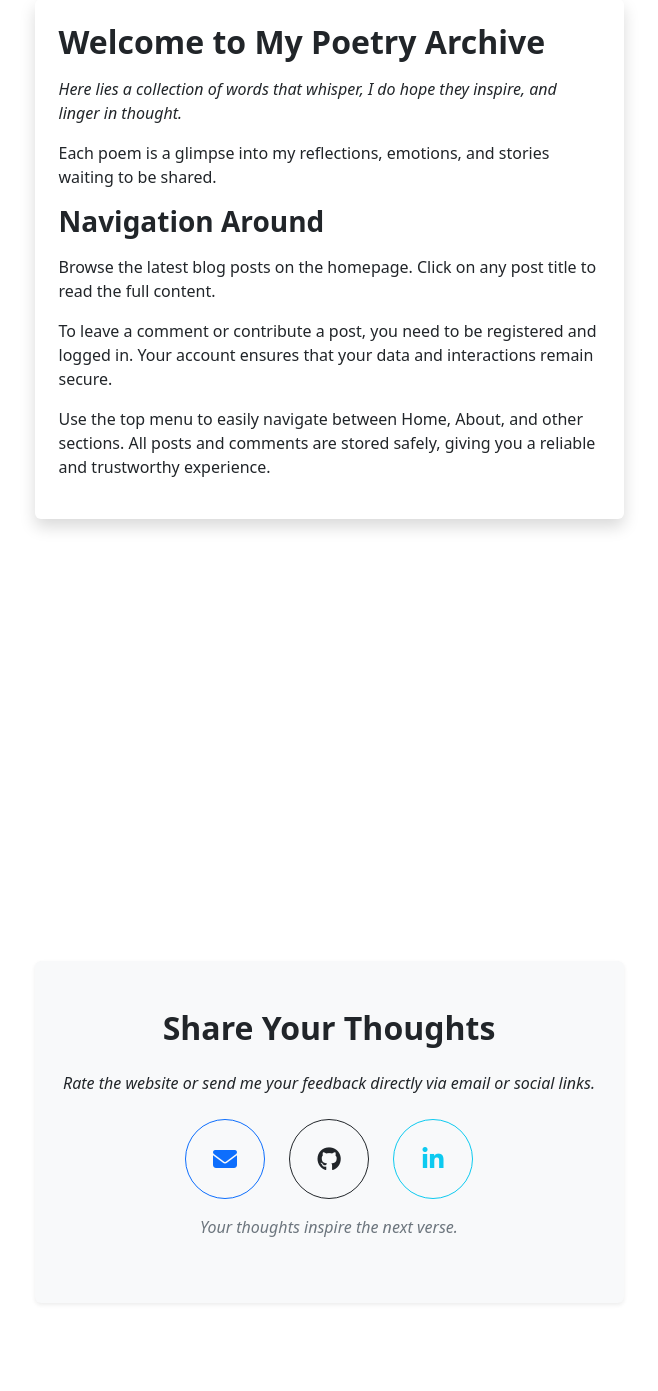
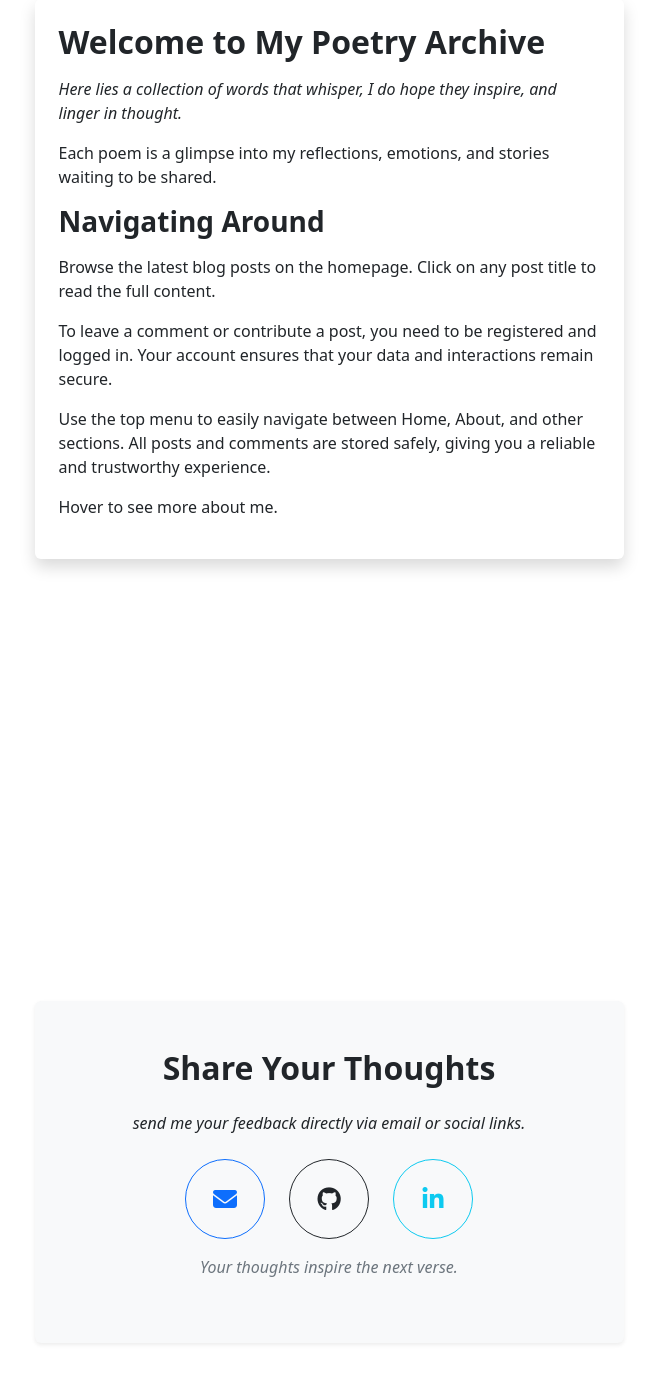
Before and after one commit to Akinwahab/Verse-Vault-Website-, a Flask app: page /about in a window 1280 px wide. Shown: the part 357-1748 px from the top of the page, without its empty margins (311-969 px from the left). Before the commit the page ends 1661 px from the top, so only its background shows below. Run offline with Flask 3, Linux system fonts and the light colour scheme; some libraries are stand-ins or nearby versions.

```diff
--- a/main.py
+++ b/main.py
@@ -8,12 +8,13 @@ from flask_login import UserMixin, login_user, LoginManager, current_user, logou
 from functools import wraps
 from werkzeug.security import generate_password_hash, check_password_hash
 from flask_bootstrap import Bootstrap5
+import os
 from forms import CreatePostForm, RegisterForm, LoginForm, CommentForm
 
 # --- App setup ---
 app = Flask(__name__)
-app.config['SECRET_KEY'] = "4z3c8e7a1b0d5a9k8f62b7c9f3c9e1o5"
-app.config['SQLALCHEMY_DATABASE_URI'] = 'sqlite:///posts.db'
+app.config['SECRET_KEY'] = os.environ.get('Flask_Key')
+app.config['SQLALCHEMY_DATABASE_URI'] = os.environ.get("DATABASE_URL", "sqlite:///posts.db")
 ckeditor = CKEditor(app)
 Bootstrap5(app)
 
--- a/templates/about.html
+++ b/templates/about.html
@@ -110,7 +110,7 @@
               <p>
                 Each poem is a glimpse into my reflections, emotions, and stories waiting to be shared.
               </p>
-              <h3 class="fw-bold mb-3">Navigation Around</h3>
+              <h3 class="fw-bold mb-3">Navigating Around</h3>
               <p>
                 Browse the latest blog posts on the homepage. Click on any post title to read the full content.
               </p>
@@ -119,6 +119,9 @@
               </p>
               <p>
                 Use the top menu to easily navigate between Home, About, and other sections. All posts and comments are stored safely, giving you a reliable and trustworthy experience.
+              </p>
+              <p>
+                Hover to see more about me.
               </p>
             </div>
             <div class="flip-card-back p-4 shadow rounded bg-light">
@@ -146,7 +149,7 @@
         <section class="contact-feedback py-5 bg-light text-center rounded shadow-sm">
           <h2 class="fw-bold mb-4">Share Your Thoughts</h2>
           <p class="fst-italic mb-4">
-            Rate the website or send me your feedback directly via email or social links.
+            send me your feedback directly via email or social links.
           </p>
 
           <div class="d-flex justify-content-center flex-wrap gap-4 mb-3">
```
Also changed, not shown: instance/posts.db, 1 other file.
